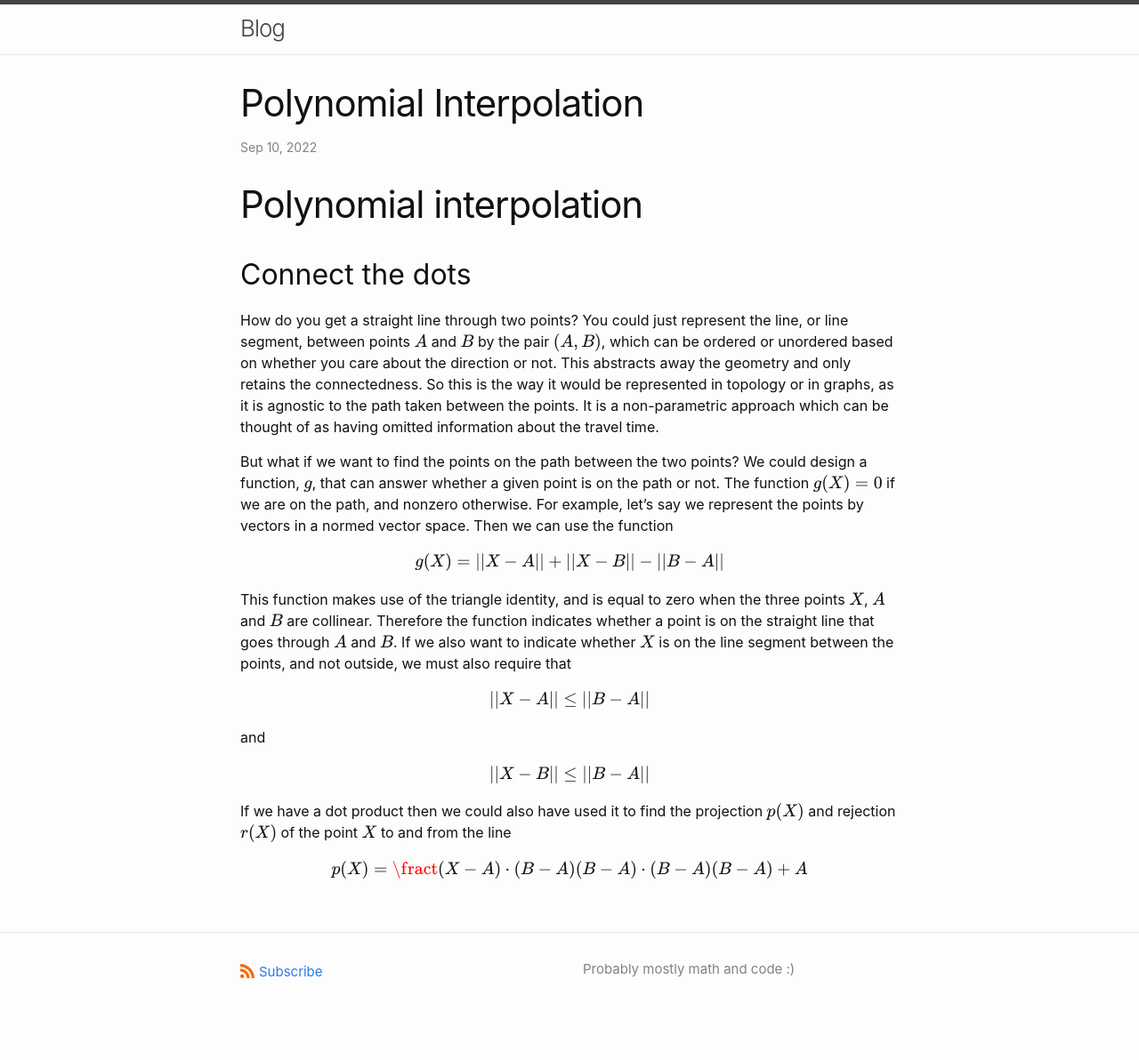
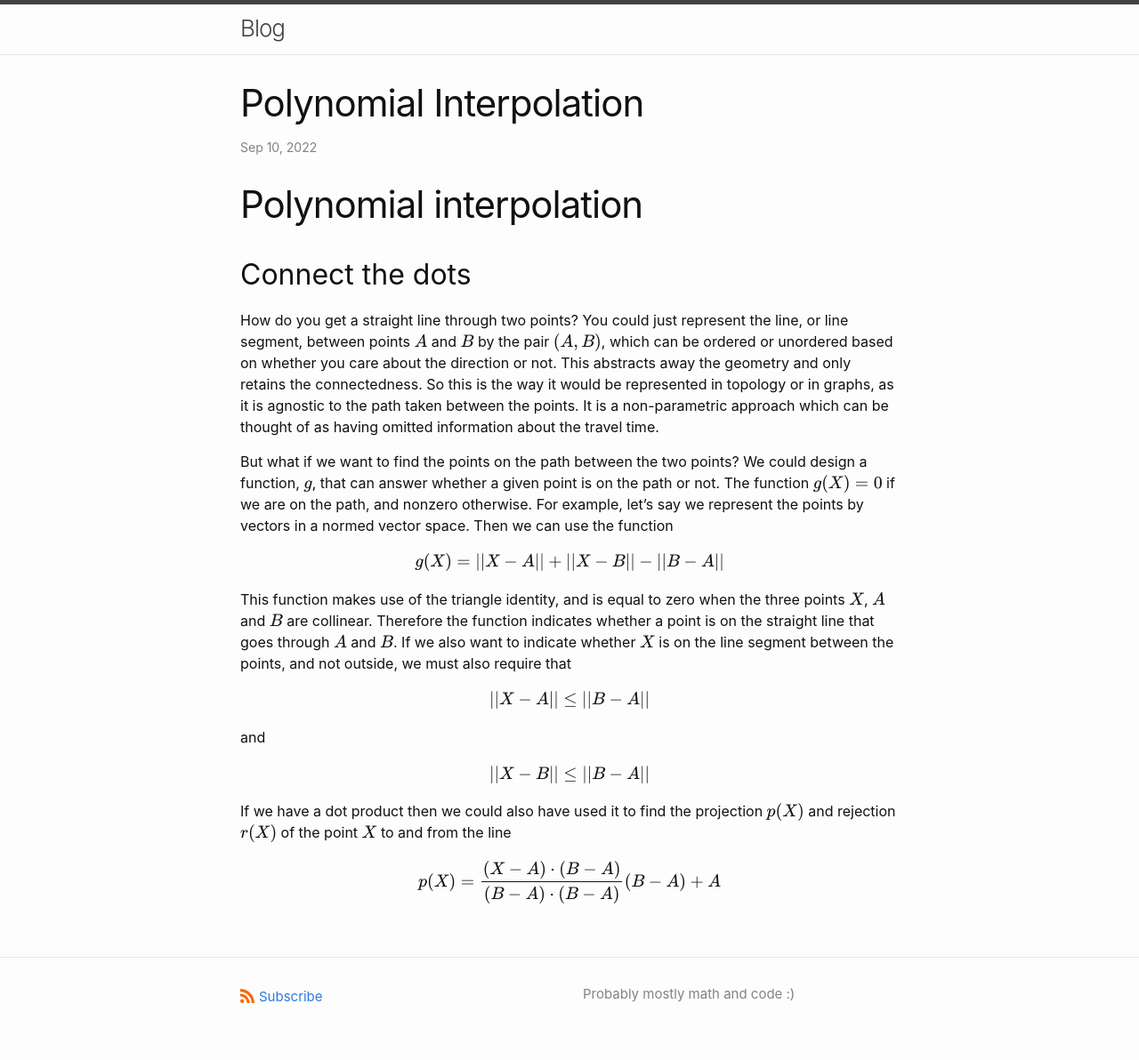
Before and after one commit to torgeiba/torgeiba.github.io, a Jekyll site: the page built from _posts/2022-09-10-polynomial-interpolation.md, in a window 1280 px wide. Shown: the whole page at 89% size. Built offline with Jekyll 4.4.1, drawn with Linux system fonts in a browser that asks for light colours; our own code applies the rules of GitHub Pages for plain Markdown files; formulas are drawn with MathJax 3; before the commit the page ends 1164 px from its top, so only the background shows below that.

Commit message:
Update 2022-09-10-polynomial-interpolation.md

```diff
--- a/_posts/2022-09-10-polynomial-interpolation.md
+++ b/_posts/2022-09-10-polynomial-interpolation.md
@@ -25,4 +25,4 @@ $$||X - B|| \le  ||B - A||$$
 
 If we have a dot product then we could also have used it to find the projection $p(X)$ and rejection $r(X)$ of the point $X$ to and from the line
 
-$$p(X)  =  \fract{(X - A) \cdot (B - A)}{(B - A) \cdot (B - A)} (B - A) + A$$
+$$p(X)  =  \frac{(X - A) \cdot (B - A)}{(B - A) \cdot (B - A)} (B - A) + A$$
```
